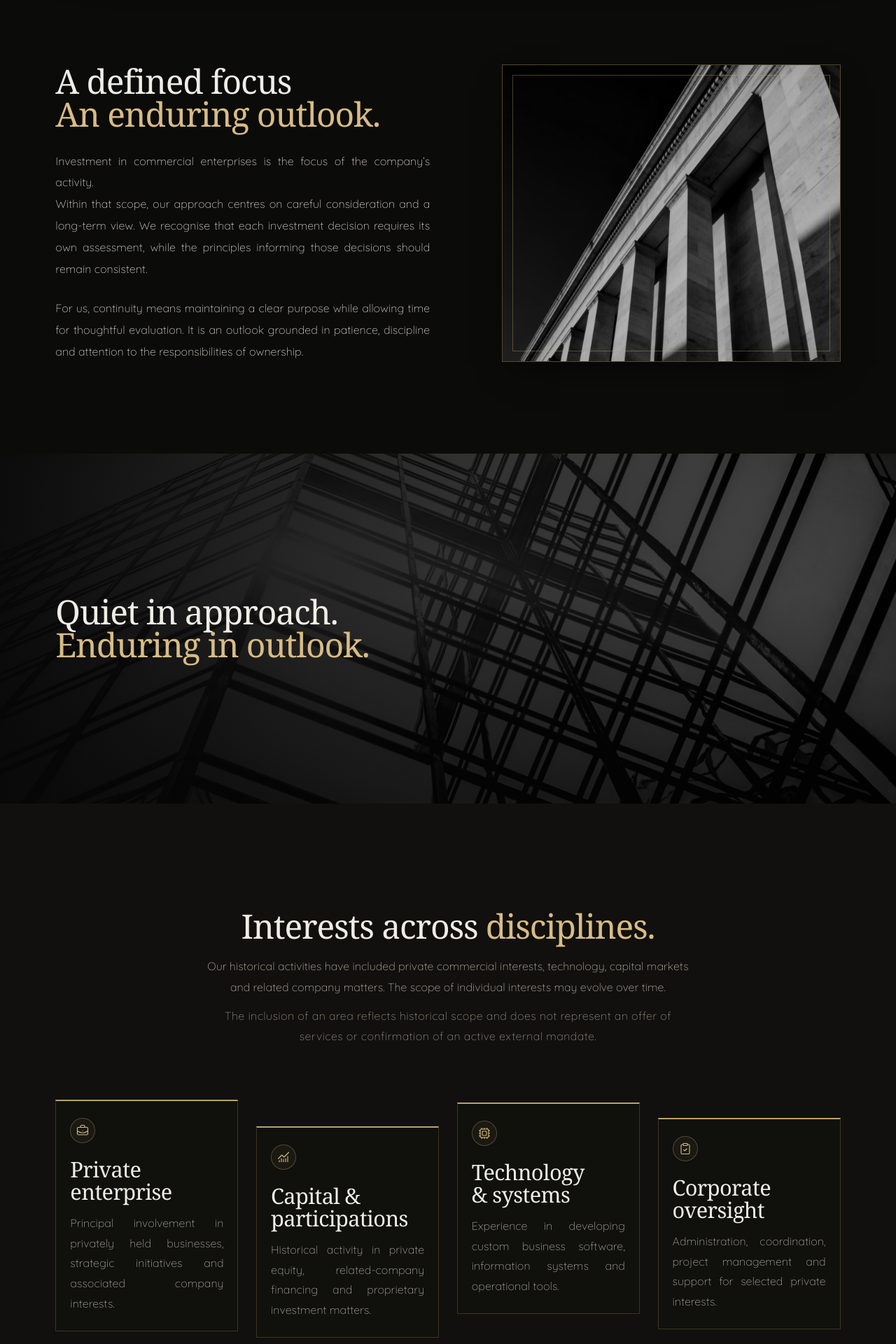
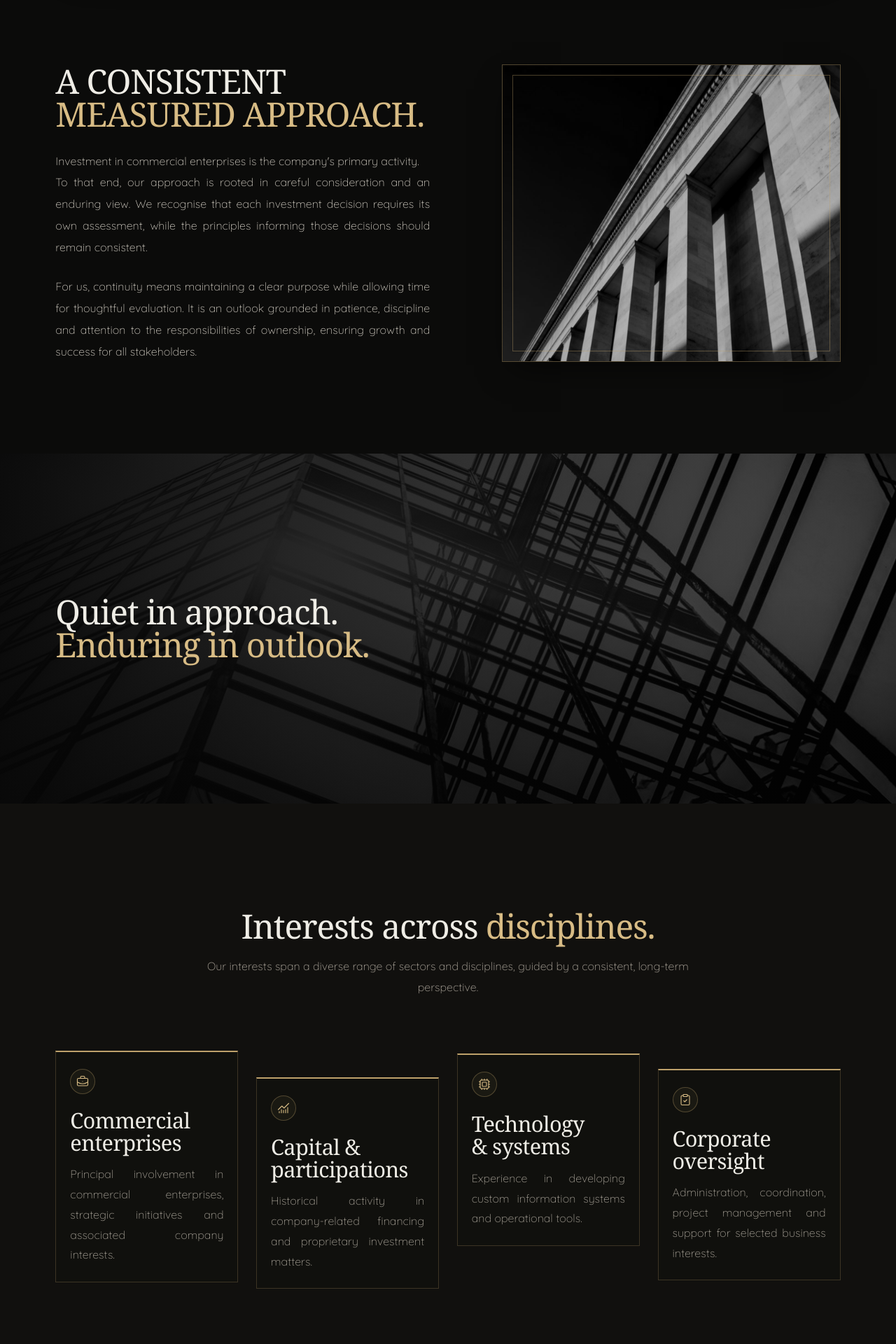
Before and after one commit to GoitseoneRakgomo/simogro, a Flask app: page / in a window 1280 px wide. Shown: the part 840-2760 px from the top of the page at 70% size. Run offline with Flask 3, Linux system fonts and the light colour scheme; some web fonts are replaced.

Commit message:
update wording

```diff
--- a/templates/index.html
+++ b/templates/index.html
@@ -62,12 +62,12 @@
         <div class="hero-copy">
           <div class="label label-line">SIMOGRO</div>
           <h1>
-            Private ownership.<br>
-            Long-term perspective.
+            LONG-TERM PERSPECTIVE.<br>
+            SUSTAINABLE STRATEGY.
           </h1>
           <p class="body">
-            A privately owned company focused on investment in commercial<br>
-            enterprises, with an emphasis on considered decisions and continuity.
+            A privately held company focused on investment in commercial
+            enterprises,<br> with an emphasis on considered decisions and sustainable strategy
           </p>
           <br>
           <a class="link-under" href="#contact">
@@ -75,7 +75,7 @@
           </a>
         </div>
         <div class="hero-bottom">
-          <span>Privately owned</span>
+          <span></span>
           <a class="discover" href="#company">
             Discover the company <span aria-hidden="true">↓</span>
           </a>
@@ -111,20 +111,19 @@
           <div class="split-copy">
 
             <h2>
-              A defined focus
+              A CONSISTENT
               <br />
-              <em>An enduring outlook.</em>
+              <em>MEASURED APPROACH.
+</em>
             </h2>
 
             <div class="company-side">
               <p class="body">
-                Investment in commercial enterprises is the focus of the company’s activity.
+                Investment in commercial enterprises is the company's primary activity.
 <br>
-Within that scope, our approach centres on careful consideration and a long-term view. We recognise that each investment decision requires its own assessment, while the principles informing those decisions should remain consistent.
-              </p>
+To that end, our approach is rooted in careful consideration and an enduring view. We recognise that each investment decision requires its own assessment, while the principles informing those decisions should remain consistent.              </p>
               <p class="body">
-               For us, continuity means maintaining a clear purpose while allowing time for thoughtful evaluation. It is an outlook grounded in patience, discipline and attention to the responsibilities of ownership.
-              </p>
+For us, continuity means maintaining a clear purpose while allowing time for thoughtful evaluation. It is an outlook grounded in patience, discipline and attention to the responsibilities of ownership, ensuring growth and success for all stakeholders.              </p>
 
 
             </div>
@@ -157,25 +156,18 @@ Within that scope, our approach centres on careful consideration and a long-term
         </div>
       </section>
 
-      <!-- 02 / SCOPE & INTERESTS (UPDATED EDITORIAL MATRIX LAYOUT) -->
+   <!-- 02 / SCOPE & INTERESTS (UPDATED EDITORIAL MATRIX LAYOUT) -->
       <section class="section activities" id="scope">
         <div class="wrap activities-split">
           <div class="activities-sidebar">
-            <div class="label label-line">02 / A history of enterprise</div>
+            <div class="label label-line">02 / Our focus</div>
             <h2>
               Interests across
-
               <em>disciplines.</em>
             </h2>
             <p class="small">
-              Our historical activities have included private commercial
-              interests, technology, capital markets and related company
-              matters. The scope of individual interests may evolve over time.
-            </p>
-            <p class="scope-footnote">
-              The inclusion of an area reflects historical scope and does
-              not represent an offer of services or confirmation of an active
-              external mandate.
+              Our interests span a diverse range of sectors and disciplines,
+              guided by a consistent, long-term perspective.
             </p>
           </div>
 
@@ -192,12 +184,12 @@ Within that scope, our approach centres on careful consideration and a long-term
                 </div>
               </div>
               <h3>
-                Private
+                Commercial
                 <br />
-                enterprise
+                enterprises
               </h3>
               <p>
-                Principal involvement in privately held businesses, strategic
+                Principal involvement in commercial enterprises, strategic
                 initiatives and associated company interests.
               </p>
             </article>
@@ -221,8 +213,8 @@ Within that scope, our approach centres on careful consideration and a long-term
                 participations
               </h3>
               <p>
-                Historical activity in private equity, related-company
-                financing and proprietary investment matters.
+                Historical activity in company-related financing and proprietary
+                investment matters.
               </p>
             </article>
 
@@ -253,8 +245,8 @@ Within that scope, our approach centres on careful consideration and a long-term
                 &amp; systems
               </h3>
               <p>
-                Experience in developing custom business software, information
-                systems and operational tools.
+                Experience in developing custom information systems and
+                operational tools.
               </p>
             </article>
 
@@ -275,7 +267,7 @@ Within that scope, our approach centres on careful consideration and a long-term
               </h3>
               <p>
                 Administration, coordination, project management and support
-                for selected private interests.
+                for selected business interests.
               </p>
             </article>
           </div>
@@ -510,7 +502,7 @@ The content of this website does not constitute an offer or invitation to invest
           id="contact-email"
           name="email"
           type="email"
-          placeholder="name@organisation.com"
+          placeholder=""
           required
         />
       </div>
```
